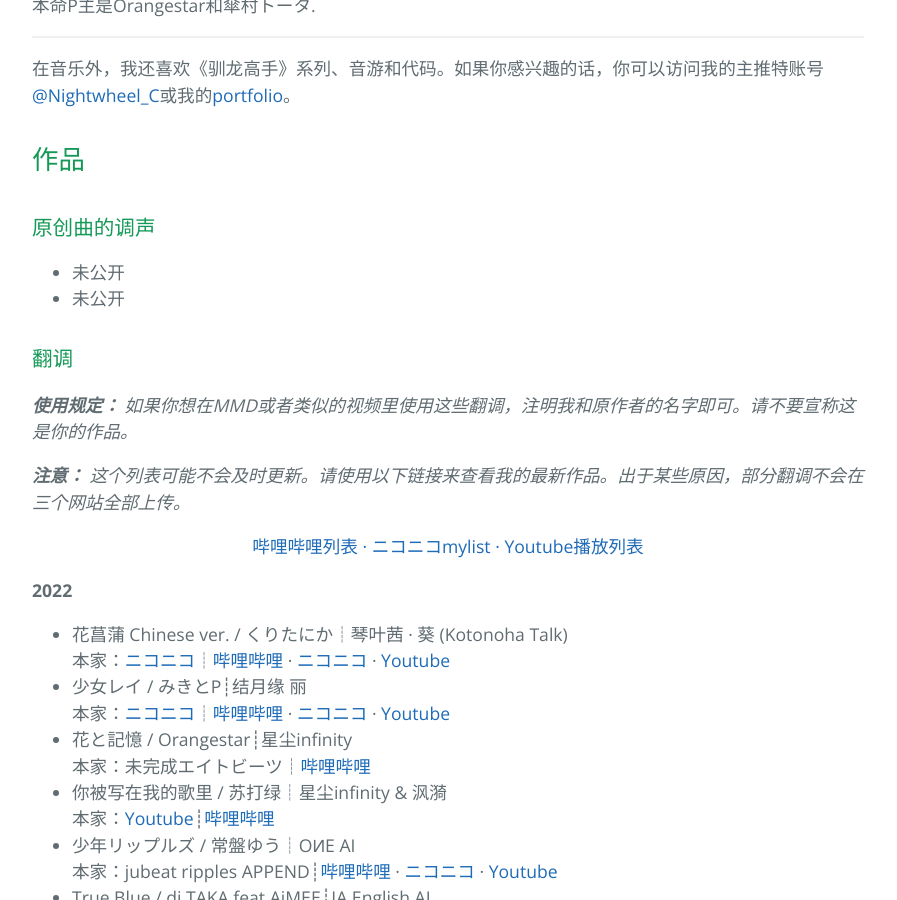
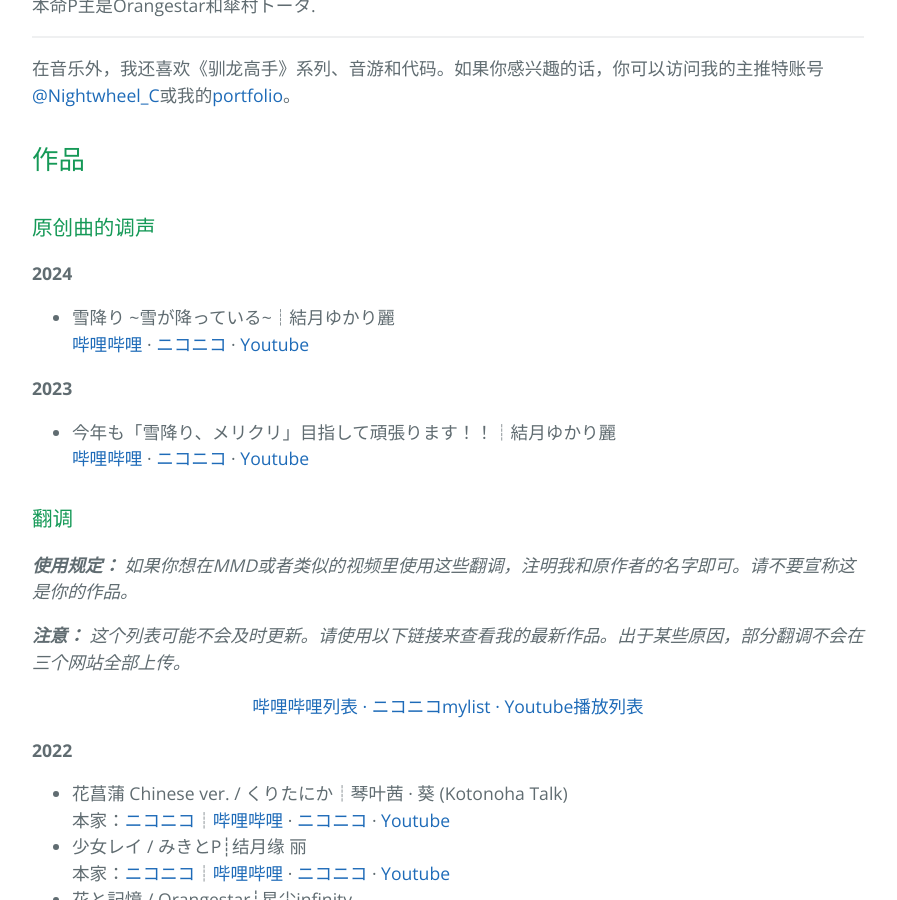
Before and after one commit to NachtgeistW/Sft-Song-Talk-About-Me, a Jekyll site: the page built from Chinese-intro.md, in a window 1280 px wide and 900 px high, scrolled down 1421 px. Shown: the whole window, without its empty margins (192-1089 px from the left). Built offline with Jekyll 4.4.1, drawn with Linux system fonts in a browser that asks for light colours.

Commit message:
Update Chinese-intro.md

```diff
--- a/Chinese-intro.md
+++ b/Chinese-intro.md
@@ -55,8 +55,13 @@ layout: default
 
 ### 原创曲的调声
 
-- 未公开
-- 未公开
+**2024**
+
+- 雪降り \~雪が降っている\~┊結月ゆかり麗 <br>[哔哩哔哩](https://www.bilibili.com/video/BV1D66hY7E1C) · [ニコニコ](https://www.nicovideo.jp/watch/sm44521371) · [Youtube](https://www.youtube.com/watch?v=UNtAIosqxJo)
+
+**2023**
+
+- 今年も「雪降り、メリクリ」目指して頑張ります！！┊結月ゆかり麗 <br>[哔哩哔哩](https://www.nicovideo.jp/watch/sm42018153) · [ニコニコ](https://www.nicovideo.jp/watch/sm42018153) · [Youtube](https://www.youtube.com/watch?v=N7_N714BPJw)
 
 ### 翻调
 
```
